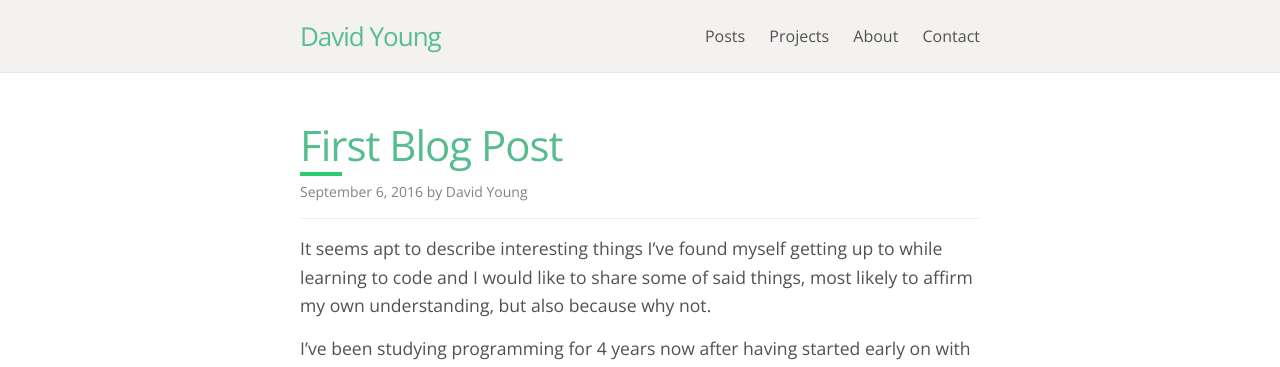
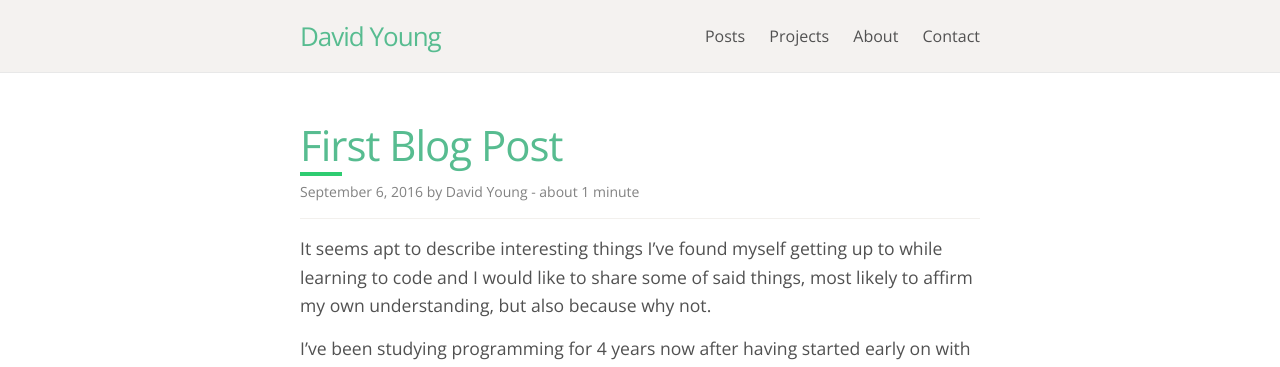
Before and after one commit to dayvidwhy/dayvidwhy.github.io, a Jekyll site: the page built from _posts/2016-09-06-first-blog-post.markdown, in a window 1280 px wide. Shown: the top 367 px of the page. Built offline with Jekyll 4.4.1, drawn with Linux system fonts in a browser that asks for light colours.

Commit message:
Added time to read plugin.

```diff
--- a/_includes/footer.html
+++ b/_includes/footer.html
@@ -35,15 +35,15 @@
 
 <script type="text/javascript">
 // register our service worker
-if ('serviceWorker' in navigator) {
-    window.addEventListener('load', function() {
-        navigator.serviceWorker.register('/sw.js').then(function(registration) {
-            console.log('ServiceWorker registration successful with scope: ', registration.scope);
-        }).catch(function(err) {
-            console.log('ServiceWorker registration failed: ', err);
-        });
-    });
-}
+// if ('serviceWorker' in navigator) {
+//     window.addEventListener('load', function() {
+//         navigator.serviceWorker.register('/sw.js').then(function(registration) {
+//             console.log('ServiceWorker registration successful with scope: ', registration.scope);
+//         }).catch(function(err) {
+//             console.log('ServiceWorker registration failed: ', err);
+//         });
+//     });
+// }
 
 // lazy load our font
 (function(font) {
--- a/_layouts/post.html
+++ b/_layouts/post.html
@@ -20,6 +20,10 @@
                     </time> by
                     <span itemprop="author">
                         {{ site.title }}
+                    </span>
+                    -
+                    <span itemprop="author">
+                        {{ content | time_to_read }}
                     </span>
                 </p>
                 <div class="post-content" itemprop="articleBody">
--- /dev/null
+++ b/_plugins/time_to_read.rb
@@ -0,0 +1,15 @@
+# Use {{ page.content | time_to_read }}
+module Jekyll
+  module TimeToReadFilter
+    def time_to_read(input)
+      words_per_minute = 180
+
+      words = input.split.size;
+      minutes = (words / words_per_minute).floor;
+      minutes_label = minutes === 1 ? " minute" : " minutes";
+      minutes > 0 ? "about #{minutes} #{minutes_label}" : "less than 1 minute";
+    end
+  end
+end
+
+Liquid::Template.register_filter(Jekyll::TimeToReadFilter);
```
Also changed, not shown: 1 other file.
